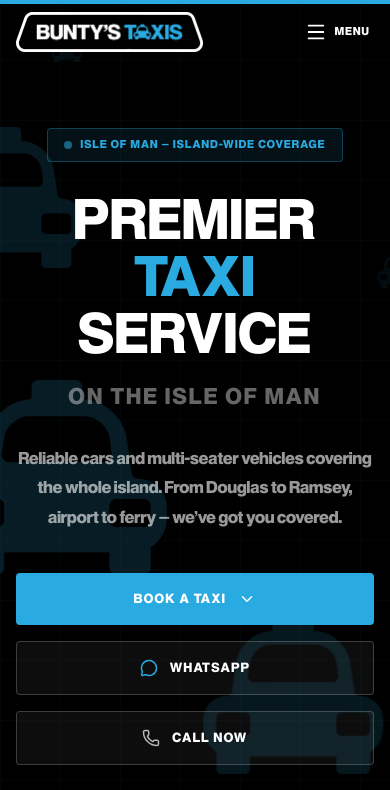
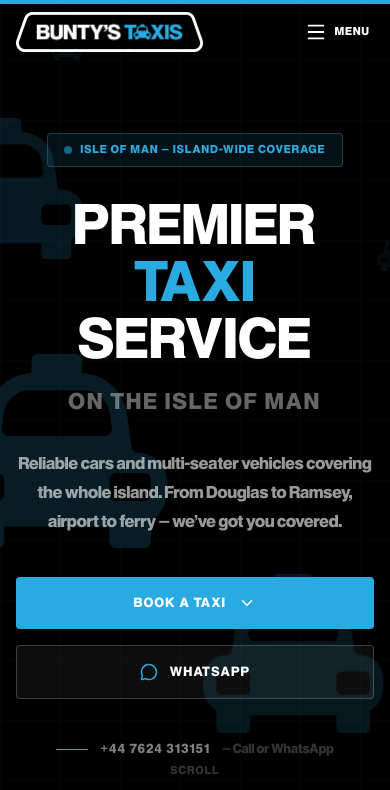
Before and after one commit to LYNKSPortal/buntys-taxis-iom, a Next.js app: page / in a window 390 px wide. Shown: the top 790 px of the page. Built offline with nearby package versions, Linux system fonts and the light colour scheme.

Commit message:
ux: remove redundant Call Now button from hero on mobile (MobileBar handles it)

```diff
--- a/src/components/Hero.tsx
+++ b/src/components/Hero.tsx
@@ -1,6 +1,6 @@
 
 import Image from "next/image";
-import { Phone, MessageCircle, ChevronDown } from "lucide-react";
+import { MessageCircle, ChevronDown } from "lucide-react";
 
 export default function Hero() {
   return (
@@ -98,13 +98,6 @@ export default function Hero() {
               <MessageCircle size={18} className="text-[#29ABE2]" />
               WhatsApp
             </a>
-            <a
-              href="tel:+447624313151"
-              className="group inline-flex items-center justify-center gap-3 bg-white/5 hover:bg-white/10 border border-white/20 hover:border-white/40 text-white font-black text-sm tracking-widest uppercase px-8 py-4 rounded-sm transition-all duration-200 sm:hidden"
-            >
-              <Phone size={18} className="text-white/70" />
-              Call Now
-            </a>
           </div>
 
           {/* Phone Number */}
```
